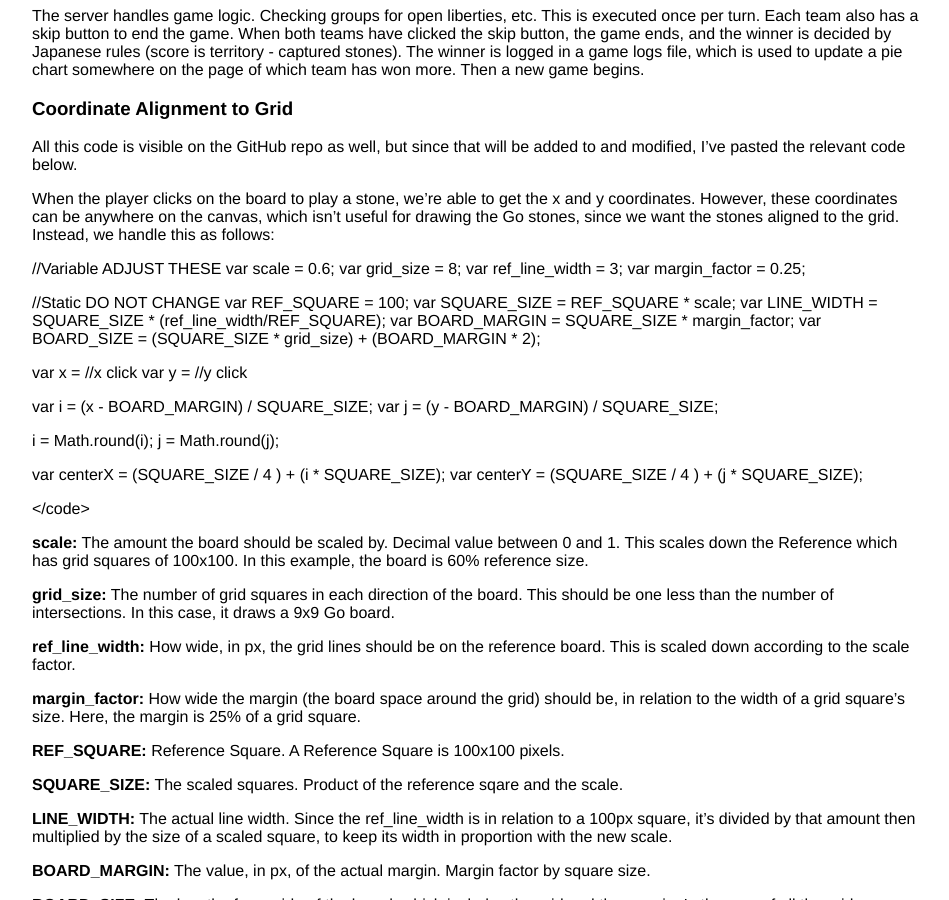
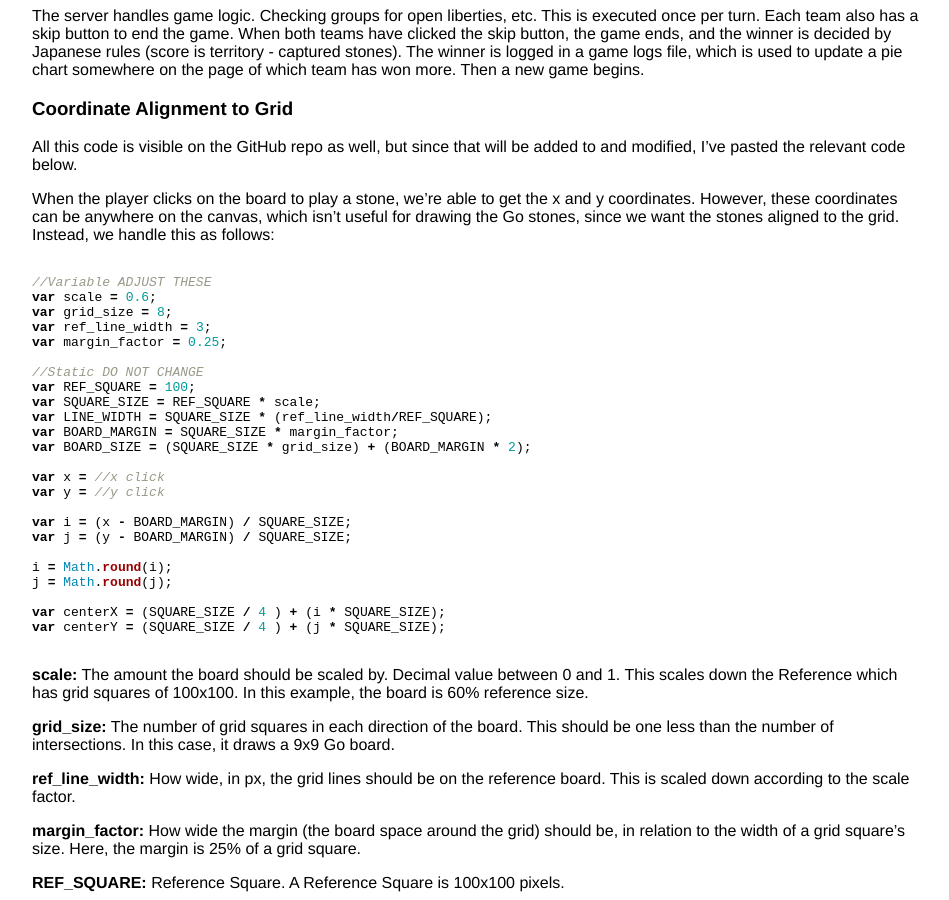
Before and after one commit to darkfire613/darkfire613.github.io, a Jekyll site: the page built from _posts/2014-09-21-crowdGo&#58;-my-latest-project.md, in a window 1280 px wide and 900 px high, scrolled down 592 px. Shown: the whole window, without its empty margins (199-1148 px from the left). Built offline with Jekyll 4.4.1, drawn with Linux system fonts in a browser that asks for light colours.

Commit message:
trying code block again

````diff
--- a/_posts/2014-09-21-crowdGo&#58;-my-latest-project.md
+++ b/_posts/2014-09-21-crowdGo&#58;-my-latest-project.md
@@ -18,7 +18,7 @@ All this code is visible on the GitHub repo as well, but since that will be adde
 
 When the player clicks on the board to play a stone, we're able to get the x and y coordinates. However, these coordinates can be anywhere on the canvas, which isn't useful for drawing the Go stones, since we want the stones aligned to the grid. Instead, we handle this as follows:
 
-<code class="javascript">
+```javascript
 
 //Variable ADJUST THESE
 var scale = 0.6;
@@ -45,7 +45,7 @@ j = Math.round(j);
 var centerX = (SQUARE_SIZE / 4 ) + (i * SQUARE_SIZE);
 var centerY = (SQUARE_SIZE / 4 ) + (j * SQUARE_SIZE);
 
-</code>
+```
 
 **scale:** The amount the board should be scaled by. Decimal value between 0 and 1. This scales down the Reference which has grid squares of 100x100. In this example, the board is 60% reference size.
 
````
